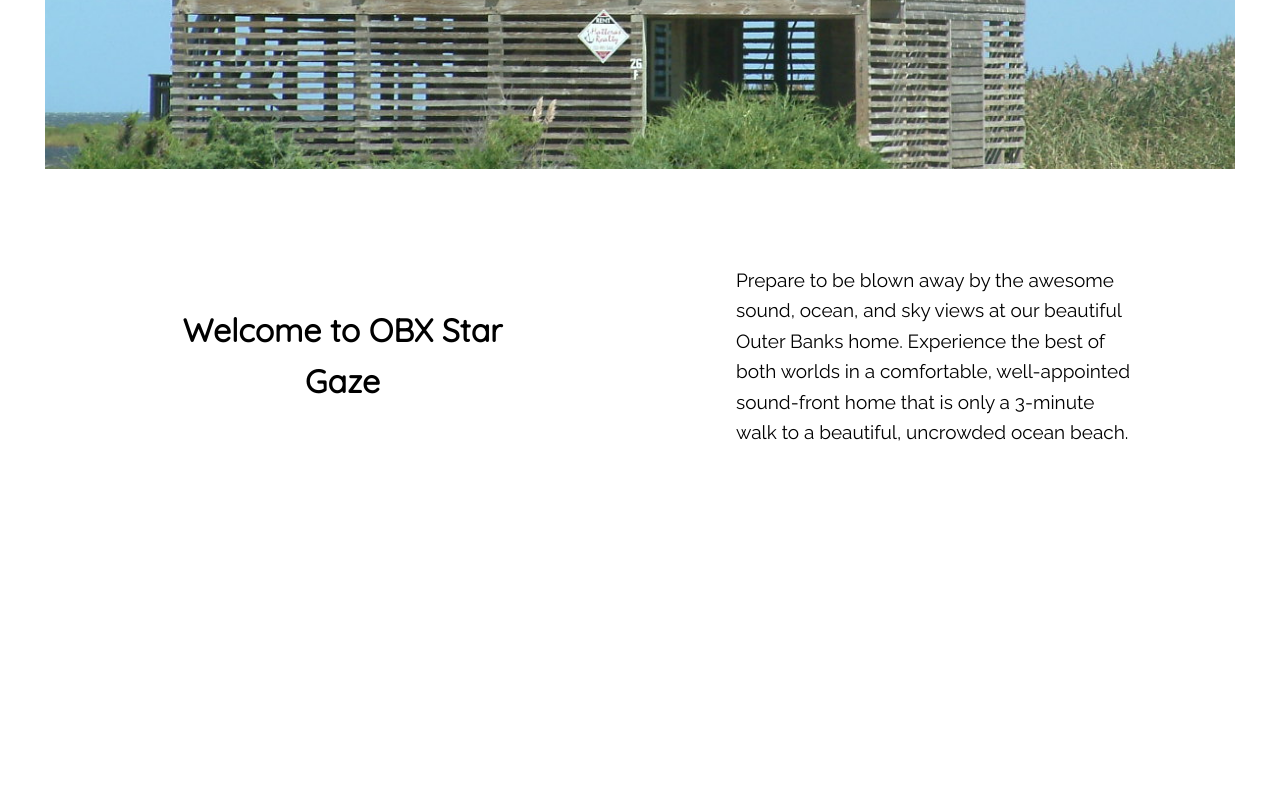
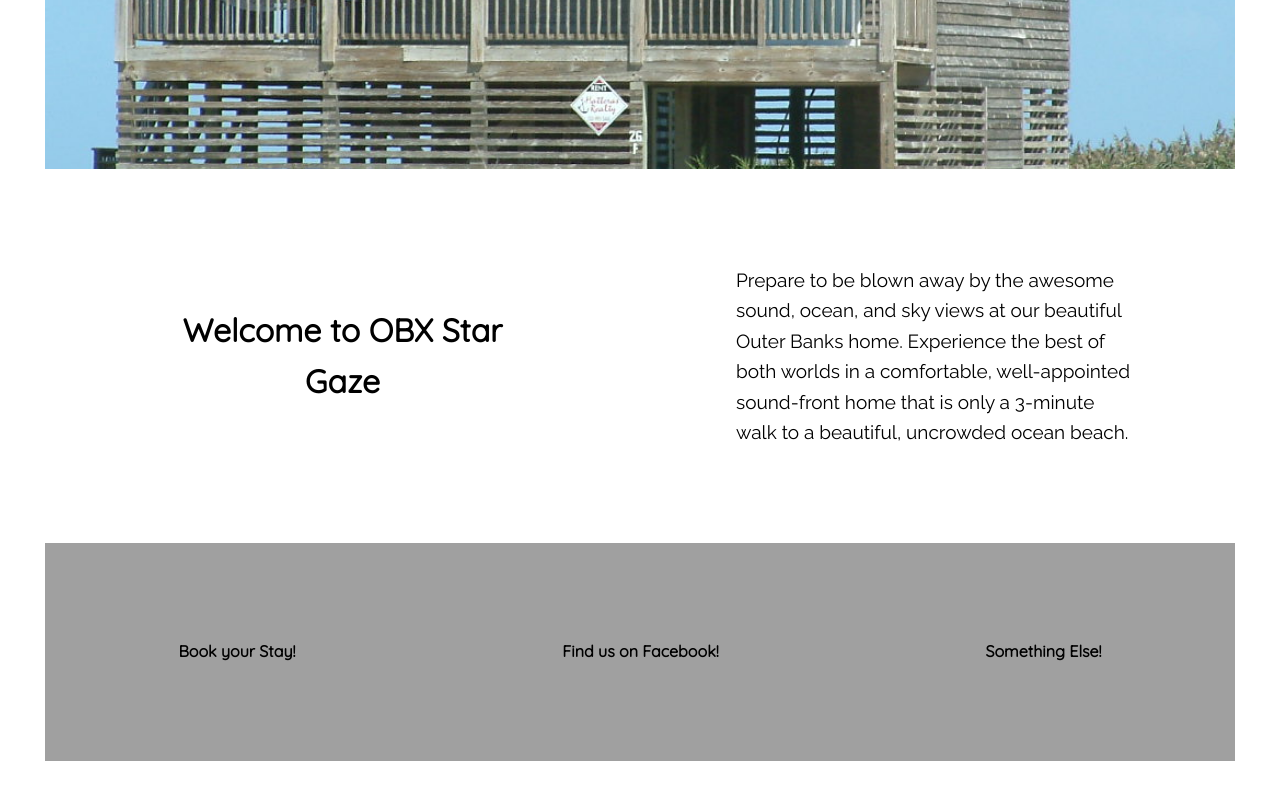
Before and after one commit to klodnicki/www.stargazeobx.com, an Angular app in the folder client/: page /home in a window 1280 px wide. Shown: the part 586-1386 px from the top of the page. Before the commit the page ends 1174 px from the top, so only its background shows below. Built offline with nearby package versions, Linux system fonts and the light colour scheme.

Commit message:
Allow [background] as well as [backgroundImage]; add footer

```diff
--- a/client/src/app/app.module.ts
+++ b/client/src/app/app.module.ts
@@ -8,6 +8,7 @@ import { LayoutComponent } from './layout/layout.component';
 import { NavComponent } from './nav/nav.component';
 import { BlockComponent } from './common/block/block.component';
 import { BlockSideTitleComponent } from './common/block-side-title/block-side-title.component';
+import { FooterComponent } from './footer/footer.component';
 
 @NgModule({
   declarations: [
@@ -16,7 +17,8 @@ import { BlockSideTitleComponent } from './common/block-side-title/block-side-ti
     LayoutComponent,
     NavComponent,
     BlockComponent,
-    BlockSideTitleComponent
+    BlockSideTitleComponent,
+    FooterComponent
   ],
   imports: [
     BrowserModule,
--- a/client/src/app/common/block-side-title/block-side-title.component.html
+++ b/client/src/app/common/block-side-title/block-side-title.component.html
@@ -1,4 +1,4 @@
-<app-block [background]="background" [parallaxDistance]="parallaxDistance" [shrink]="shrink">
+<app-block [background]="background" [backgroundImage]="backgroundImage" [parallaxDistance]="parallaxDistance" [shrink]="shrink">
   <div id="flexbox" [style.flexDirection]="rightTitle ? 'row-reverse' : 'row'">
     <div [style.width]="titleWidth"><div> <!-- Center vertically -->
       <h1 style='text-align: center;'>{{ title }}</h1>
--- a/client/src/app/common/block-side-title/block-side-title.component.scss
+++ b/client/src/app/common/block-side-title/block-side-title.component.scss
@@ -1,3 +1,5 @@
+@import "../../../styles.scss";
+
 #flexbox {
   display: flex;
   // Set with template: flex-direction: row | row-reverse;
@@ -11,7 +13,7 @@
     > div {
       width: 100%;
 
-      padding: 6em;
+      padding: $innerPadding;
     }
   }
 
--- a/client/src/app/common/block-side-title/block-side-title.component.ts
+++ b/client/src/app/common/block-side-title/block-side-title.component.ts
@@ -7,13 +7,14 @@ import { Component, OnInit, Input, OnChanges, SimpleChanges } from '@angular/cor
 })
 export class BlockSideTitleComponent implements OnChanges {
   @Input() background: string;
+  @Input() backgroundImage: string;
   @Input() parallaxDistance = 1;
   @Input() shrink = false;
   @Input() title: string;
   @Input() rightTitle: boolean;
   @Input() ratio = 0.5;
-  private contentWidth = '50%';
-  private titleWidth = '50%';
+  public contentWidth = '50%';
+  public titleWidth = '50%';
 
   constructor() { }
 
--- a/client/src/app/common/block/block.component.html
+++ b/client/src/app/common/block/block.component.html
@@ -1,4 +1,4 @@
-<div #bg class="bg" [style.backgroundImage]="background">
+<div #bg class="bg" [style.background]="background" [style.backgroundImage]="backgroundImage">
 <!--  <img *ngIf="src" [src]="src" /> -->
 </div>
 <div #fg class="fg" [style.minHeight]="shrink ? '0px' : undefined">
--- a/client/src/app/common/block/block.component.ts
+++ b/client/src/app/common/block/block.component.ts
@@ -7,6 +7,7 @@ import { Component, OnInit, Input, ViewChild, HostListener, OnChanges, SimpleCha
 })
 export class BlockComponent implements OnInit, OnChanges {
   @Input() background: string;
+  @Input() backgroundImage: string;
   @Input() parallaxDistance = 1;
   @Input() shrink = false;
   @ViewChild('bg') private bg;
--- /dev/null
+++ b/client/src/app/footer/footer.component.html
@@ -0,0 +1,13 @@
+<app-block [shrink]="true" background="#A0A0A0">
+  <div id="footerFlex">
+    <div>
+      <h4>Book your Stay!</h4>
+    </div>
+    <div>
+      <h4>Find us on Facebook!</h4>
+    </div>
+    <div>
+      <h4>Something Else!</h4>
+    </div>
+  </div>
+</app-block>
--- /dev/null
+++ b/client/src/app/footer/footer.component.scss
@@ -0,0 +1,11 @@
+@import "../../styles.scss";
+
+#footerFlex {
+  display: flex;
+  justify-content: stretch;
+
+  > * {
+    flex-grow: 1;
+    padding: $innerPadding;
+  }
+}
--- /dev/null
+++ b/client/src/app/footer/footer.component.ts
@@ -0,0 +1,15 @@
+import { Component, OnInit } from '@angular/core';
+
+@Component({
+  selector: 'app-footer',
+  templateUrl: './footer.component.html',
+  styleUrls: ['./footer.component.scss']
+})
+export class FooterComponent implements OnInit {
+
+  constructor() { }
+
+  ngOnInit() {
+  }
+
+}
--- a/client/src/app/home/home.component.html
+++ b/client/src/app/home/home.component.html
@@ -1,4 +1,4 @@
-<app-block background="url('assets/house.jpg')" [parallaxDistance]="2">
+<app-block backgroundImage="url('assets/house.jpg')" [parallaxDistance]="2">
   <div style="height: 70vh">
     <h1>Star Gaze</h1>
   </div>
--- a/client/src/app/layout/layout.component.html
+++ b/client/src/app/layout/layout.component.html
@@ -1,4 +1,5 @@
 <div>
   <app-nav></app-nav>
   <router-outlet></router-outlet>
+  <app-footer></app-footer>
 </div>
--- a/client/src/styles.scss
+++ b/client/src/styles.scss
@@ -1,4 +1,5 @@
 $edgeMargin: 45px;
+$innerPadding: 6em;
 
 * {
   margin: 0px;
```
Also changed, not shown: 1 other file (tests, documents, lock files or other folders).
